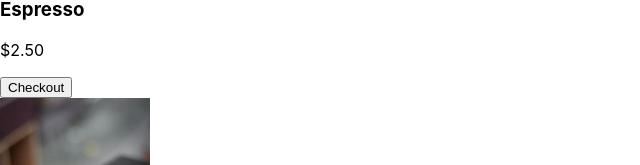
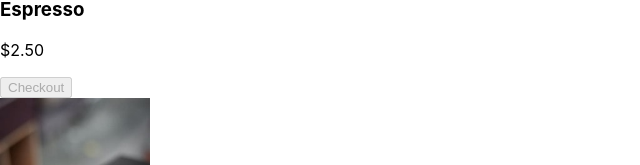
Before and after one commit to AungSanNCI/coffee-shop2, a React (Create React App) app: page / in a window 1280 px wide. Shown: the part 428-593 px from the top of the page, without its empty margins (0-640 px from the left). Built offline with nearby package versions, Linux system fonts and the light colour scheme.

Commit message:
Update App.js

```diff
--- a/src/App.js
+++ b/src/App.js
@@ -30,15 +30,11 @@ function App() {
     })
       .then((res) => res.json())
       .then((data) => {
-        alert(`Order submitted! Thank you, ${order.name}`);
+        setCheckoutComplete(true);
+        setTimeout(() => setCheckoutComplete(false), 3000); // hide after 3 sec
         setOrder({ name: "", type: "", quantity: 1 });
       })
       .catch((err) => console.error("Error:", err));
-  };
-
-  const handleCheckout = (coffeeName) => {
-    setCheckoutComplete(true);
-    setTimeout(() => setCheckoutComplete(false), 3000); // hide after 3 sec
   };
 
   return (
@@ -69,7 +65,7 @@ function App() {
               <img src={p.img} alt={p.name} width="150" />
               <h3>{p.name}</h3>
               <p>${p.price.toFixed(2)}</p>
-              <button onClick={() => handleCheckout(p.name)}>Checkout</button>
+              <button disabled>Checkout</button>
             </div>
           ))}
         </div>
```
